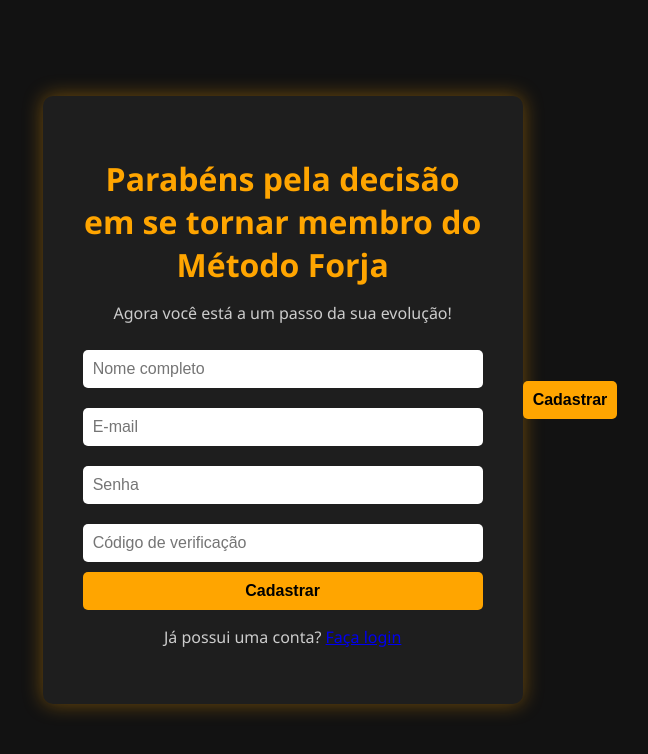
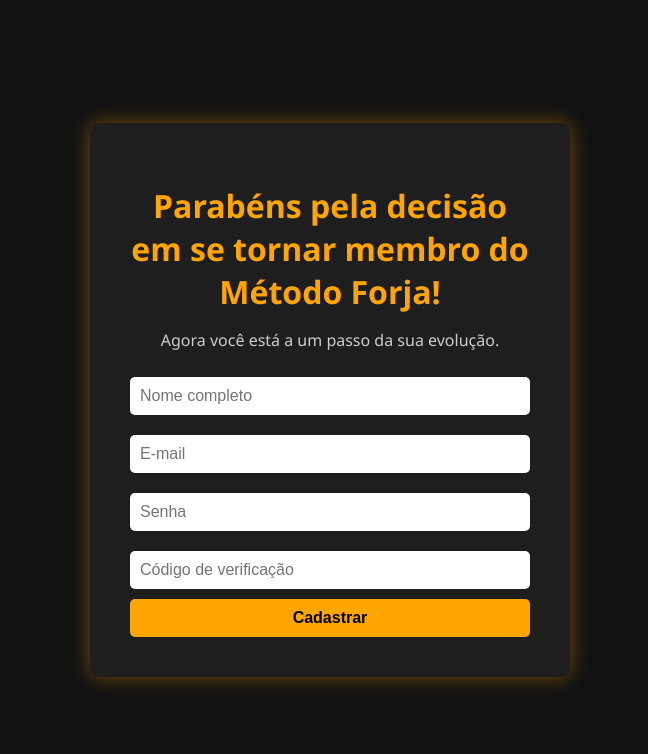
Before and after one commit to Metodo-forja-MF/Cadastro, a plain HTML site: page index.html in a window 1280 px wide. Shown: the whole page, without its empty margins (310-958 px from the left). Drawn offline with Linux system fonts and the light colour scheme.

Commit message:
Add files via upload

```diff
--- a/index.html
+++ b/index.html
@@ -1,15 +1,16 @@
+
 <!DOCTYPE html>
 <html lang="pt-BR">
 <head>
   <meta charset="UTF-8" />
-  <meta name="viewport" content="width=device-width, initial-scale=1.0"/>
+  <meta name="viewport" content="width=device-width, initial-scale=1.0" />
   <title>Cadastro - Método Forja</title>
-  <link rel="stylesheet" href="style.css">
+  <link rel="stylesheet" href="style.css" />
 </head>
 <body>
   <div class="container">
-    <h1>Parabéns pela decisão em se tornar membro do Método Forja</h1>
-    <p>Agora você está a um passo da sua evolução!</p>
+    <h1>Parabéns pela decisão em se tornar membro do Método Forja!</h1>
+    <p>Agora você está a um passo da sua evolução.</p>
     <form id="cadastro-form">
       <input type="text" id="nome" placeholder="Nome completo" required />
       <input type="email" id="email" placeholder="E-mail" required />
@@ -17,8 +18,8 @@
       <input type="text" id="codigo" placeholder="Código de verificação" required />
       <button type="submit">Cadastrar</button>
     </form>
-    <p>Já possui uma conta? <a href="https://metodo-forja-mf.github.io/Login/">Faça login</a></p>
+    <div id="mensagem" class="mensagem"></div>
   </div>
-  <button type="submit">Cadastrar</button>
+  <script type="module" src="cadastro.js"></script>
 </body>
 </html>
```
